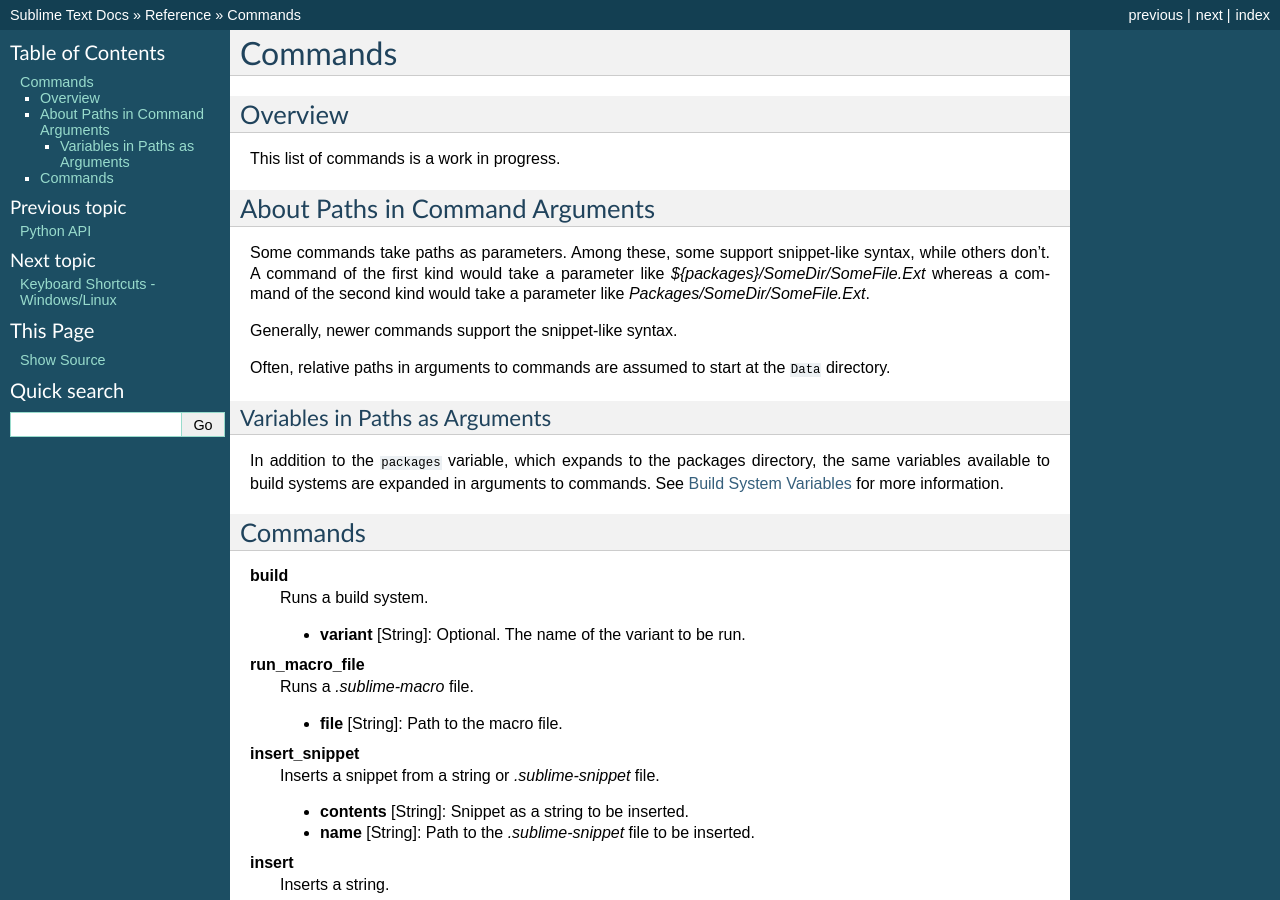
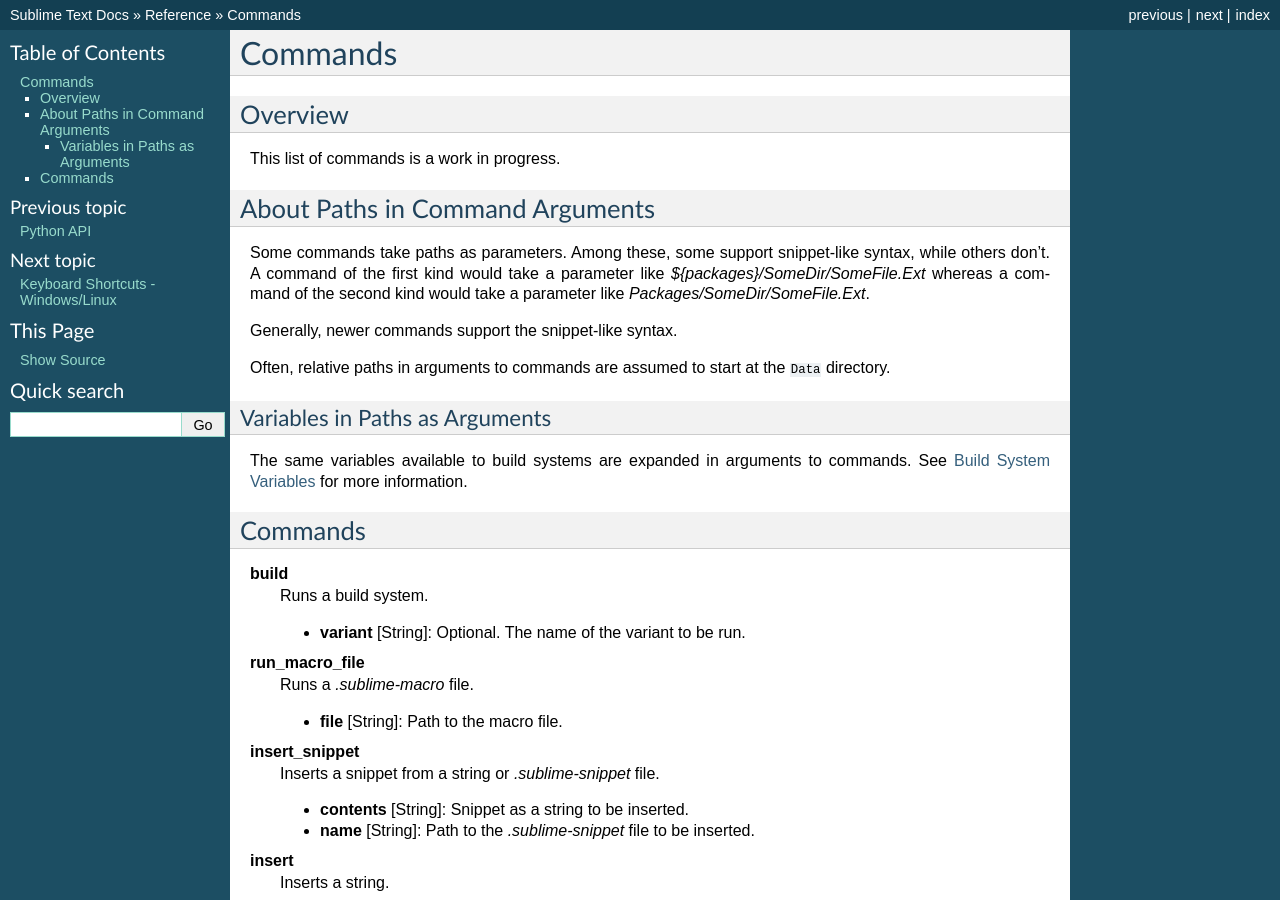
Before and after one commit to guillermooo/sublime-undocs, a Sphinx documentation site: the page built from source/reference/commands.rst, in a window 1280 px wide and 900 px high. Built offline with Sphinx 7.4.7, drawn with Linux system fonts in a browser that asks for light colours.

Commit message:
update info about variables in path arguments for commands

```diff
--- a/source/reference/commands.rst
+++ b/source/reference/commands.rst
@@ -24,9 +24,8 @@
 Variables in Paths as Arguments
 -------------------------------
 
-In addition to the ``packages`` variable, which expands to the packages
-directory, the same variables available to build systems are expanded in
-arguments to commands. See :ref:`build-system-variables` for more information.
+The same variables available to build systems are expanded in arguments to
+commands. See :ref:`build-system-variables` for more information.
 
 
 Commands
```
